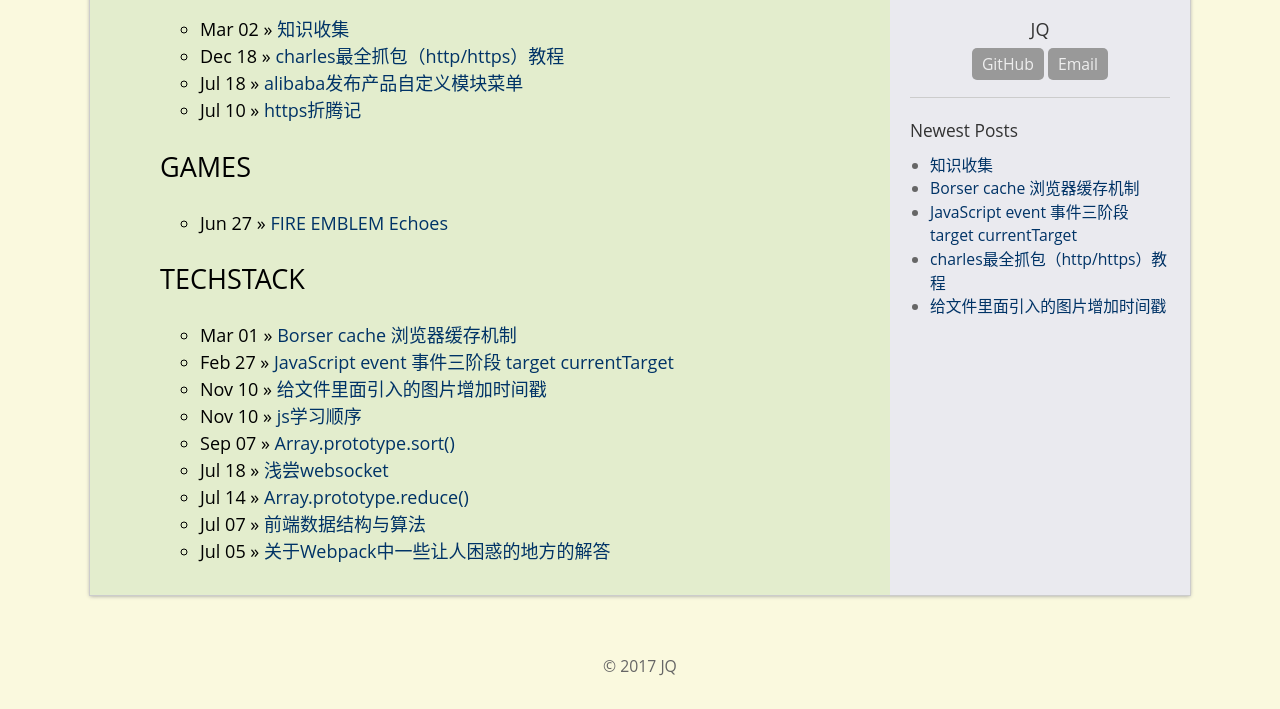
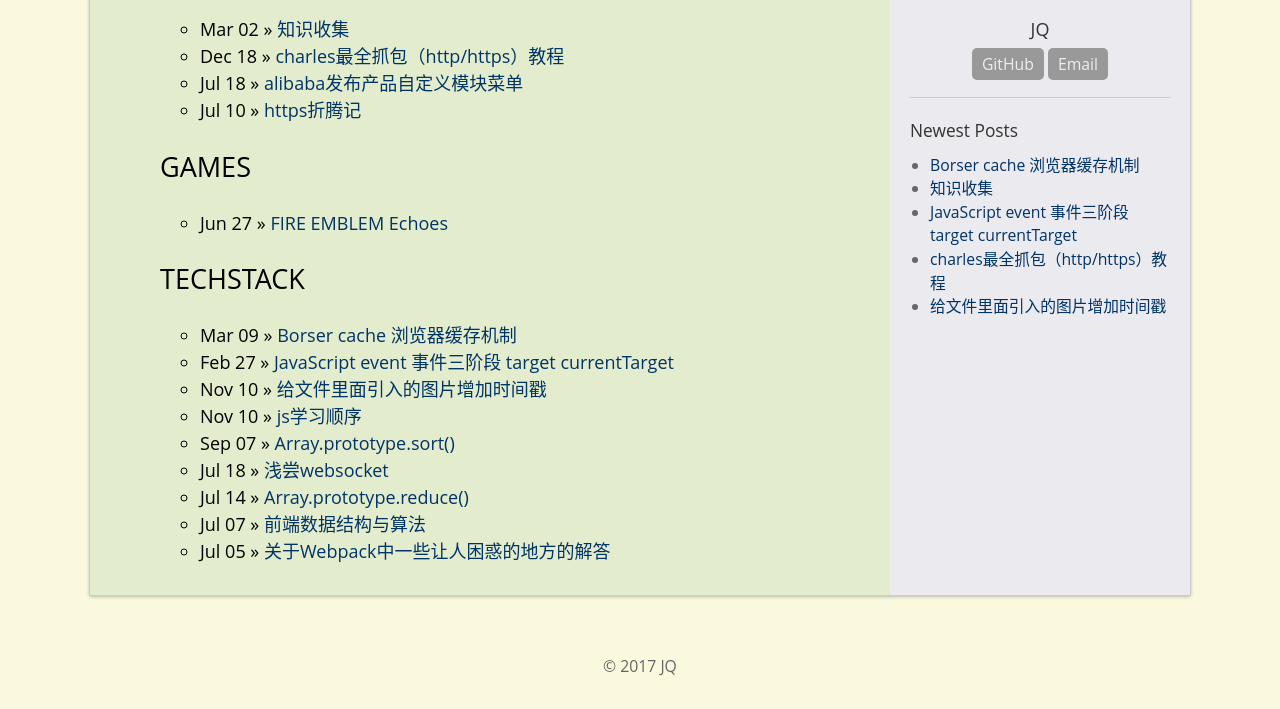
Before and after one commit to jqroom/jqroom.com, a Jekyll site: the page built from docs/category.html, in a window 1280 px wide, cut to the strip 265-974 px from the top of the page. Built offline with Jekyll 4.4.1, drawn with Linux system fonts in a browser that asks for light colours.

Commit message:
修改url

```diff
--- a/docs/_posts/2018-02-28-techstack-broser-cache.md
+++ b/docs/_posts/2018-02-28-techstack-broser-cache.md
@@ -1,9 +1,9 @@
 ---
 layout: post
 title: Borser cache 浏览器缓存机制
-date: '2018-03-01 15:33'
+date: '2018-03-09 15:33'
 categories: techstack
-permalink: /techstack/broser/20180227/event
+permalink: /20180309/broser cache
 ---
 
 通过网络获取内容既速度缓慢又开销巨大。较大的响应需要在客户端与服务器之间进行多次往返通信，这会延迟浏览器获得和处理内容的时间，还会增加访问者的流量费用。因此，缓存并重复利用之前获取的资源的能力成为性能优化的一个关键方面。
@@ -12,7 +12,7 @@
 
 当浏览器需要下载一个文件的时候，首先回去缓存里面查找；如果能找到，若文件未过期，则直接获取文件，若文件以经过期，则向服务端发送一个http请求，请求里面带上（Cache-Control: no-cache，If-Modify-since: Fri, 09 Mar 2018 06:39:44 GMT, If-None-Match: 39d3f65bbb1a81810820fc0fad400c82），服务端接收到请求之后，校验相应的文件的修改时间或者Etag值（一般情况这两个校验只存在一个，etag比文件的修改时间更精确，后者只能精确到秒，如果文件在1s内被修改过，文件的最后修改时间就是一样的了），如果文件在服务端 判断为没有发生变化，则返回一个304状态码的响应，响应不包含文件内容，并且（Cache-Control: max-age=86400，If-Modify-since: Fri, 09 Mar 2018 06:39:44 GMT, If-None-Match: 39d3f65bbb1a81810820fc0fad400c82），浏览器收到响应之后，继续使用本地缓存的文件内容；如果文件在服务端判断为发生了变化，则返回200状态码，并且返回文件的内容，和重新设置文件缓存时间。
 
-![](./images/posts/http-cache-decision-tree.png)
+![](../images/posts/http-cache-decision-tree.png)
 
 ### target和currentTarget的区别
 
```
